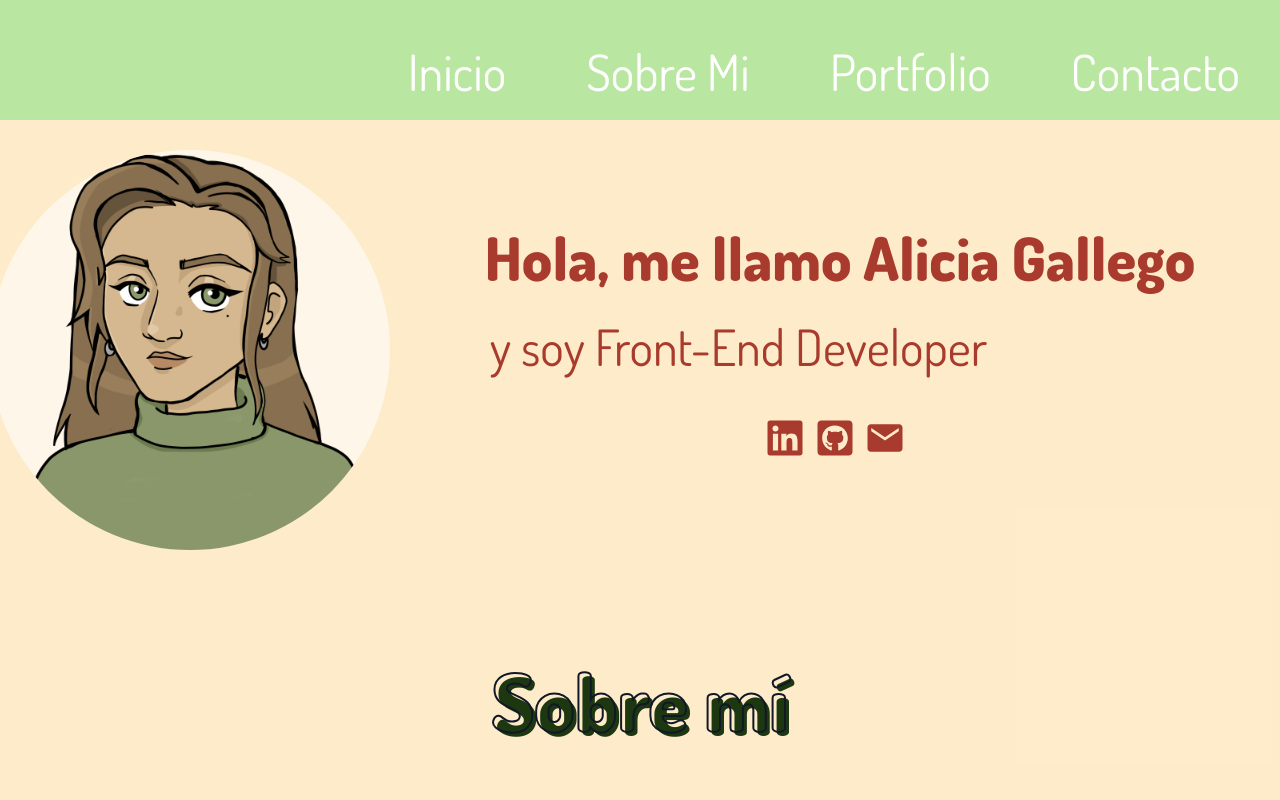
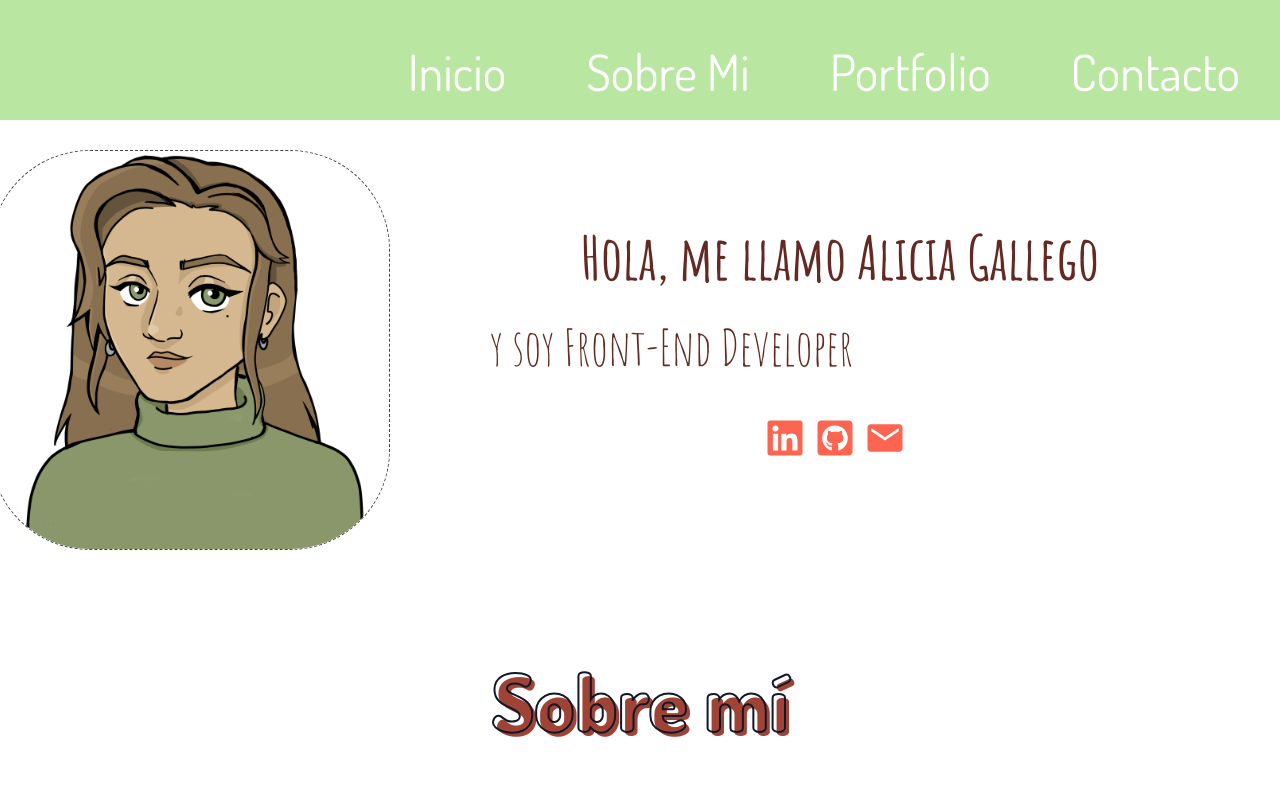
Before and after one commit to aliciaggz/portfolio, a React (Create React App) app: page /#/ in a window 1280 px wide. Shown: the top 800 px of the page. Built offline with nearby package versions, Linux system fonts and the light colour scheme.

Commit message:
change style

```diff
--- a/public/index.html
+++ b/public/index.html
@@ -8,6 +8,10 @@
       href="https://fonts.googleapis.com/css2?family=Dosis:wght@300;400;600;800&display=swap"
       rel="stylesheet"
     />
+    <link
+      href="https://fonts.googleapis.com/css2?family=Amatic+SC:wght@400;700&display=swap"
+      rel="stylesheet"
+    />
     <title>Alicia Gallego Portfolio</title>
   </head>
   <body>
--- a/src/components/Hero.js
+++ b/src/components/Hero.js
@@ -7,7 +7,7 @@ const Hero = (props) => {
       <div className="section__intro--div">
         <img className="section__intro--img" src={photome} alt="" />
         <div className="section__intro--div1">
-          <h1 className="section__intro--title">
+          <h1 className="section__intro--title ">
             Hola, me llamo Alicia Gallego
           </h1>
 
--- a/src/styles/core/_titles.scss
+++ b/src/styles/core/_titles.scss
@@ -28,7 +28,11 @@
 }
 
 .shadow {
-    text-shadow: 4px 4px $shadow;
+  text-shadow: 4px 4px #a04337;
+}
+
+.shadowro {
+  text-shadow: 4px 4px #a04337;
 }
 
 // .stroke-shadow {
--- a/src/styles/core/_variables.scss
+++ b/src/styles/core/_variables.scss
@@ -3,7 +3,7 @@ $lightgreen: #b4e499be;
 $green: #83eb6d;
 $darkgreen: #e2a0a0f1;
 
-$grey: #a83b2d;
+$grey: #fd6550;
 
 $body: #fef3c7;
 $stroke: #111827;
--- a/src/styles/layout/_contact.scss
+++ b/src/styles/layout/_contact.scss
@@ -1,7 +1,6 @@
 @import url(https://fonts.googleapis.com/css?family=Lato:100,300,400);
 
 .contact {
-  margin-top: 20px;
   display: flex;
   flex-direction: column;
   justify-content: center;
--- a/src/styles/layout/_header.scss
+++ b/src/styles/layout/_header.scss
@@ -38,6 +38,7 @@
     cursor: pointer;
     border-radius: 10px;
     margin: 30px;
+    color: $grey;
     @include desktop {
       display: none;
     }
--- a/src/styles/layout/_hero.scss
+++ b/src/styles/layout/_hero.scss
@@ -1,5 +1,5 @@
 .main {
-  background-color: #fee8c1d8;
+  background-color: white;
 }
 
 .section__intro {
@@ -38,8 +38,8 @@
   &--img {
     width: 600px;
     height: 600px;
-    border-radius: 50%;
-
+    border-radius: 25%;
+    border: 1px dashed rgb(68, 68, 68);
     background-color: rgba(255, 255, 255, 0.596);
     margin: 50px;
     margin-top: 170px;
@@ -53,6 +53,9 @@
     font-size: 80px;
     margin: 30px;
     text-align: center;
+    font-family: 'Amatic SC', cursive;
+    font-weight: 700;
+    color: #642922;
     @include desktop {
       width: 800px;
       font-size: 60px;
@@ -62,6 +65,9 @@
   &--text {
     font-size: 60px;
     margin-bottom: 30px;
+    color: #642922;
+    font-family: 'Amatic SC', cursive;
+
     @include desktop {
       font-size: 50px;
       width: 700px;
@@ -78,6 +84,7 @@
     margin-bottom: 50px;
     margin-top: 40px;
     margin-right: 10px;
+    color: $grey;
     @include desktop {
       height: 40px;
       width: 40px;
--- a/src/styles/pages/_index.scss
+++ b/src/styles/pages/_index.scss
@@ -3,5 +3,4 @@
   padding: 0;
   box-sizing: border-box;
   font-family: 'Dosis', sans-serif;
-  color: $grey;
 }
```
Lines whose indentation alone changed are shown as unchanged.
